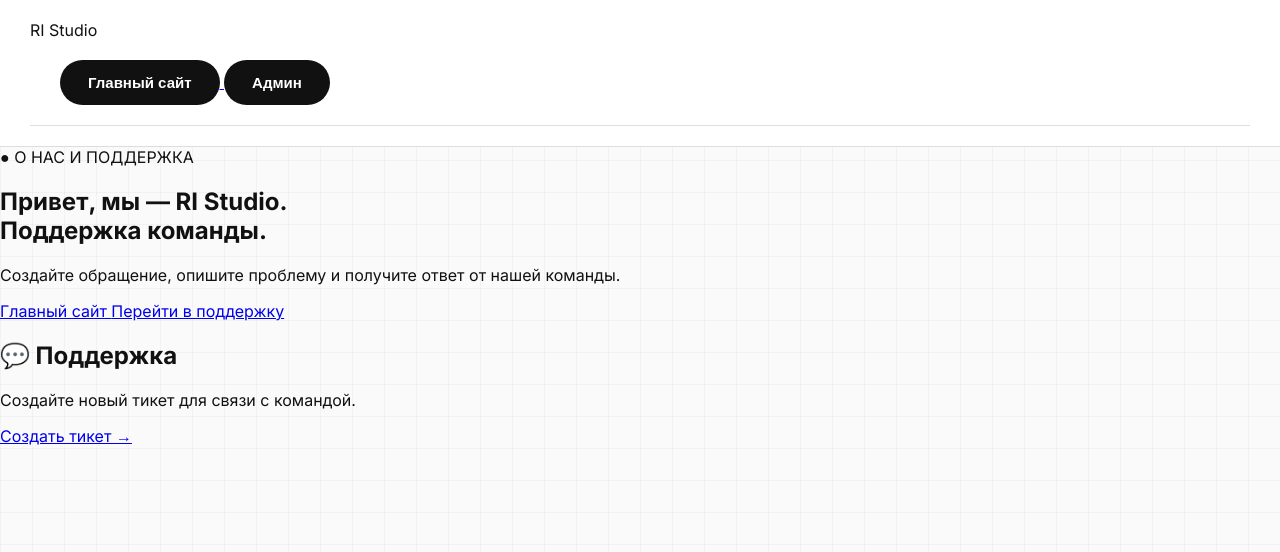
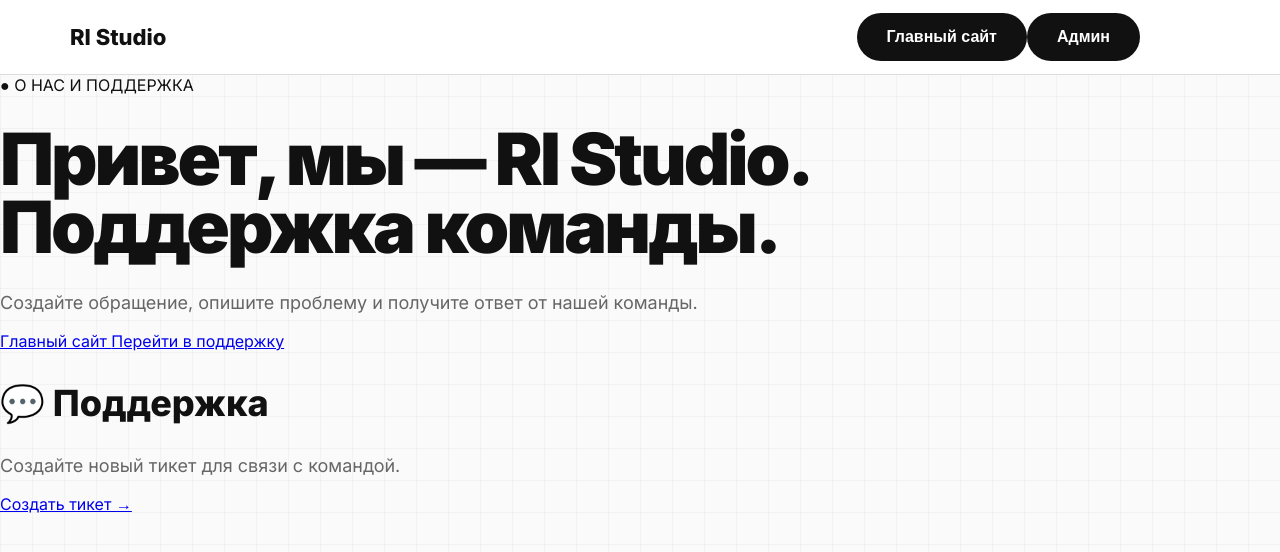
Before and after one commit to geminiappa/ri-studio-support, a Flask app: page / in a window 1280 px wide. Shown: the top 552 px of the page. Run offline with Flask 3, Linux system fonts and the light colour scheme; some libraries are stand-ins or nearby versions.

Commit message:
Update style.css

```diff
--- a/static/style.css
+++ b/static/style.css
@@ -1,32 +1,24 @@
 @import url('https://fonts.googleapis.com/css2?family=Inter:wght@400;500;600;700;800;900&display=swap');
 
 
-* {
+*{
     box-sizing:border-box;
 }
 
 
-html,body {
+body{
 
     margin:0;
-    padding:0;
 
-    font-family:"Inter", Arial, sans-serif;
+    font-family:"Inter",Arial,sans-serif;
 
     color:#111;
-
-}
-
-
-/* фон сетка */
-
-body {
 
     background:#fafafa;
 
     background-image:
-    linear-gradient(#00000008 1px, transparent 1px),
-    linear-gradient(90deg,#00000008 1px, transparent 1px);
+    linear-gradient(#00000008 1px,transparent 1px),
+    linear-gradient(90deg,#00000008 1px,transparent 1px);
 
     background-size:32px 32px;
 
@@ -34,42 +26,110 @@
 
 
 
+/* HEADER */
 
+header,
+.nav{
 
-/* общий контейнер */
+    height:75px;
 
-.container {
+    display:flex;
 
-    width:min(1100px, 100%);
+    align-items:center;
 
-    margin:auto;
+    justify-content:space-between;
 
-    padding:40px 30px;
+    padding:0 70px;
+
+    background:white;
+
+    border-bottom:1px solid #ddd;
 
 }
 
 
 
+.logo{
+
+    font-size:22px;
+
+    font-weight:800;
+
+}
+
+
+
+/* контейнер */
+
+
+.container{
+
+    max-width:1100px;
+
+    margin:auto;
+
+    padding:70px 20px;
+
+}
+
+
+
+/* текст */
+
+
+h1{
+
+    font-size:72px;
+
+    line-height:.95;
+
+    font-weight:900;
+
+    letter-spacing:-3px;
+
+    margin:30px 0;
+
+}
+
+
+
+h2{
+
+    font-size:36px;
+
+    font-weight:800;
+
+}
+
+
+
+p{
+
+    font-size:18px;
+
+    color:#666;
+
+}
+
 
 
 /* кнопки */
 
+
 button,
-.btn,
-a.btn {
-
-
-    border:none;
+.btn{
 
     background:#111;
 
     color:white;
 
-    padding:14px 28px;
+    border:none;
+
+    padding:15px 30px;
 
     border-radius:999px;
 
-    font-size:15px;
+    font-size:16px;
 
     font-weight:700;
 
@@ -77,36 +137,28 @@
 
     display:inline-flex;
 
-    justify-content:center;
-
     align-items:center;
 
-    gap:8px;
-
-    cursor:pointer;
+    justify-content:center;
 
     transition:.25s;
 
+}
+
+
+button:hover,
+.btn:hover{
+
+    transform:translateY(-3px);
 
 }
 
 
 
-button:hover,
-.btn:hover {
-
-    transform:translateY(-2px);
-
-    opacity:.85;
-
-}
+/* белая кнопка */
 
 
-
-
-/* белые кнопки */
-
-.btn-light {
+.btn-white{
 
     background:white;
 
@@ -284,64 +288,53 @@
 
 
 
-/* ===================
-   HEADER
-=================== */
+/* MOBILE */
+
+
+@media(max-width:768px){
 
 
 header,
-.nav {
+.nav{
 
+    padding:0 20px;
 
-    background:white;
+    height:auto;
 
-    border-bottom:1px solid #ddd;
-
-    padding:20px 30px;
-
+    min-height:70px;
 
 }
 
 
 
+.container{
 
-
-/* ===================
-   МОБИЛА
-=================== */
-
-
-@media(max-width:768px){
-
-
-.container {
-
-    padding:20px 15px;
+    padding:40px 15px;
 
 }
 
 
 
-h1 {
+h1{
 
+    font-size:42px;
 
-    font-size:38px!important;
-
-    line-height:1.05;
+    letter-spacing:-1px;
 
 }
 
 
 
-h2 {
+h2{
 
-    font-size:26px;
+    font-size:28px;
 
 }
 
 
 
-.card {
+.card,
+.ticket-card{
 
     padding:20px;
 
```
Also changed, not shown: other parts of static/style.css (+57 -127 lines).
